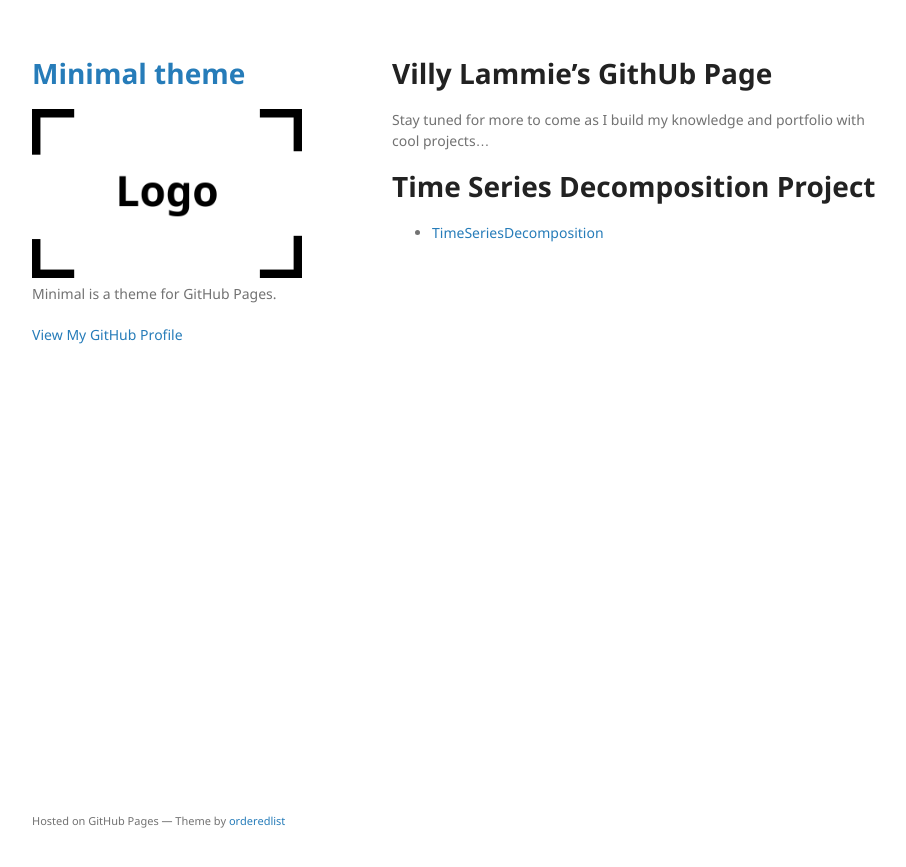
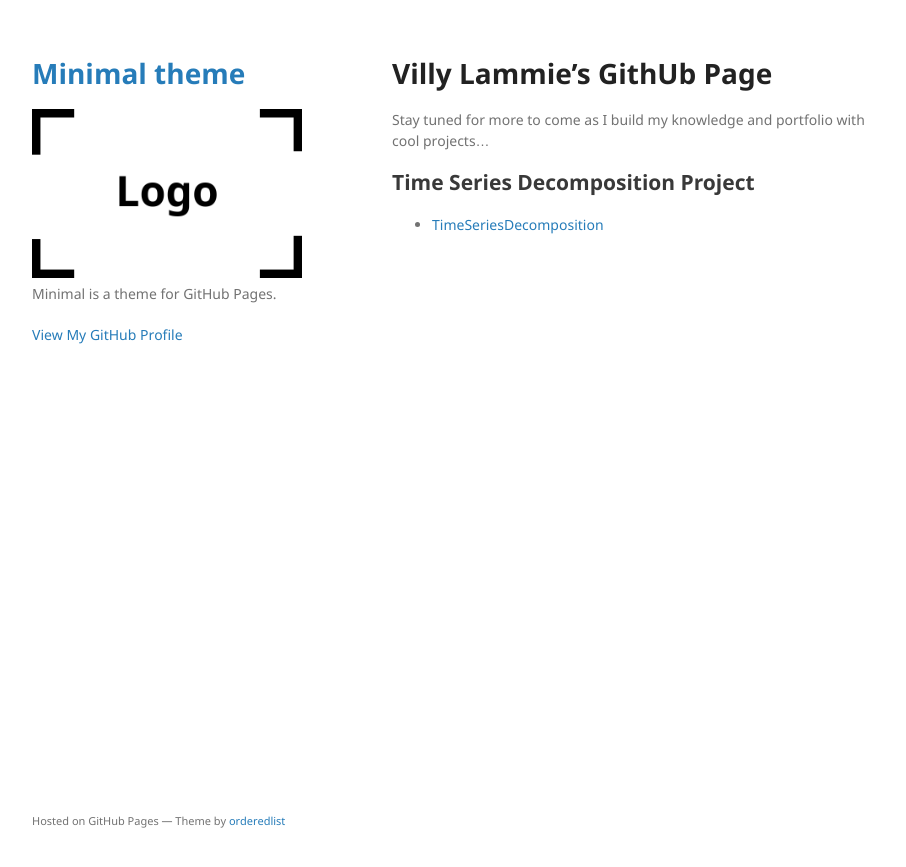
Before and after one commit to VillyLammie/villylammie.github.io, a Jekyll site: the page built from index.md, in a window 1280 px wide. Shown: the top 867 px of the page, without its empty margins (178-1084 px from the left). Built offline with Jekyll 4.4.1, drawn with Linux system fonts in a browser that asks for light colours; our own code applies the rules of GitHub Pages for plain Markdown files.

```diff
--- a/index.md
+++ b/index.md
@@ -11,6 +11,6 @@ Stay tuned for more to come as I build my knowledge and portfolio with cool proj
 
 
 
-# Time Series Decomposition Project
+## Time Series Decomposition Project
 
 - [TimeSeriesDecomposition](/timeseries/index.md)
```
